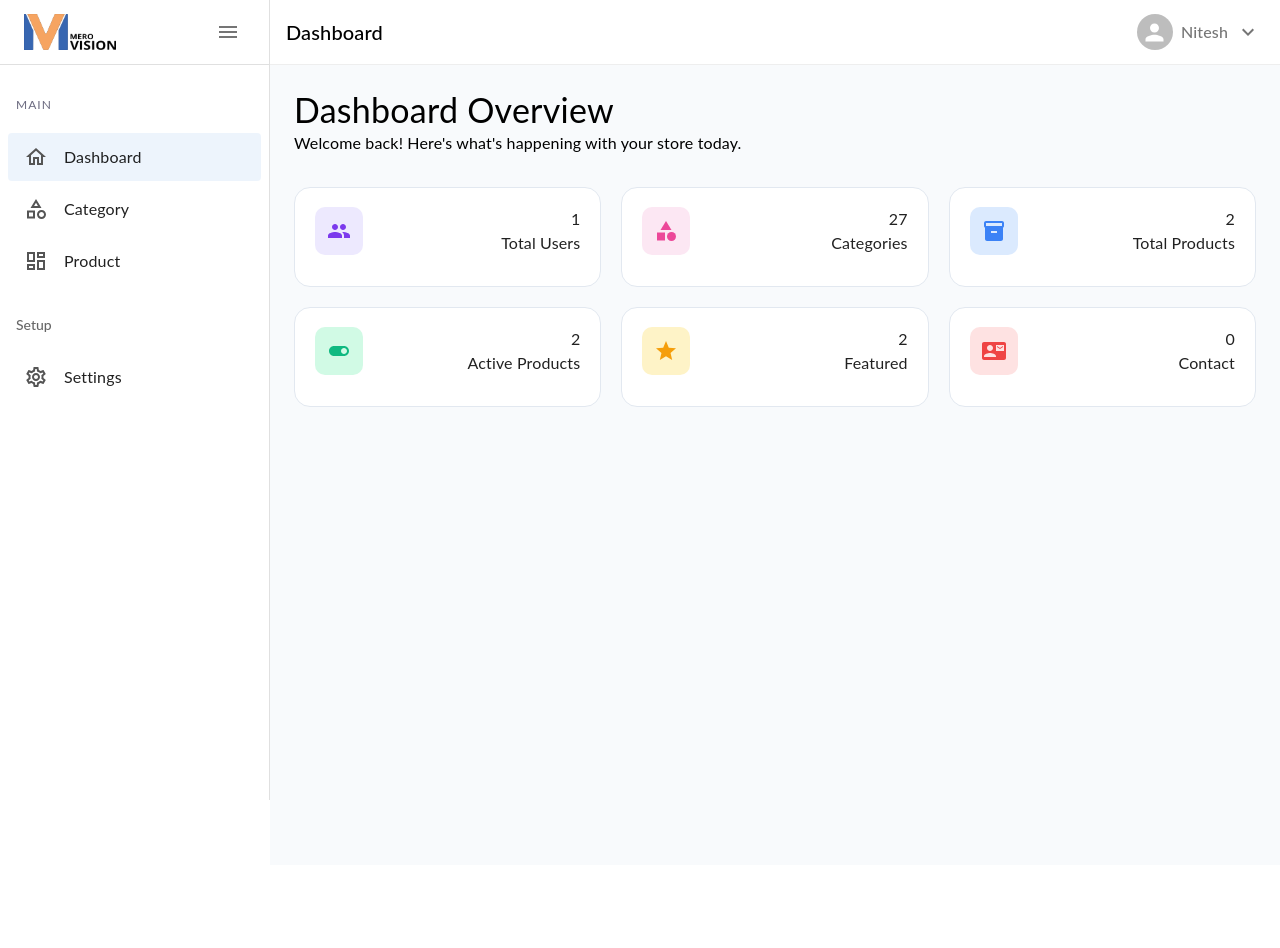
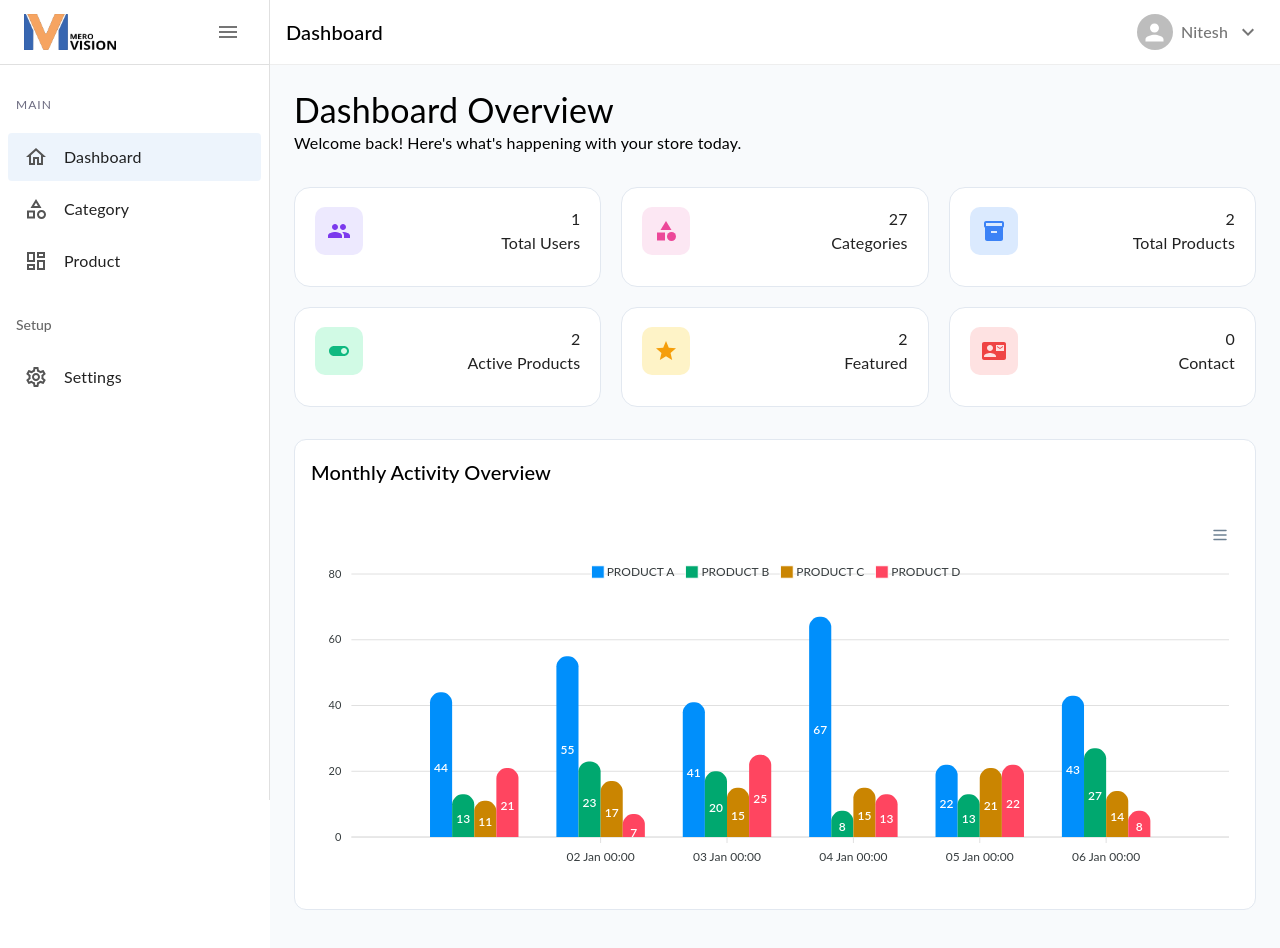
Before and after one commit to NiteshHamal/skfurniture, a React (Vite) app: page / in a window 1280 px wide. Shown: the top 948 px of the page. Before the commit the page ends 865 px from the top, so only its background shows below. Built offline with nearby package versions, Linux system fonts and the light colour scheme.

Commit message:
monthly activity chart dashboard

```diff
--- a/package.json
+++ b/package.json
@@ -16,6 +16,7 @@
     "@mui/material": "^7.3.8",
     "apexcharts": "^5.6.0",
     "react": "^19.2.0",
+    "react-apexcharts": "^2.0.1",
     "react-dom": "^19.2.0",
     "react-router-dom": "^7.13.0"
   },
--- /dev/null
+++ b/src/components/dashboard/MonthlyAcitvityChart.jsx
@@ -0,0 +1,90 @@
+import { Card, CardContent } from '@mui/material'
+import React from 'react'
+import ReactApexChart from 'react-apexcharts'
+
+function MonthlyAcitvityChart() {
+
+    const series = [
+        { name: 'PRODUCT A', data: [44, 55, 41, 67, 22, 43] },
+        { name: 'PRODUCT B', data: [13, 23, 20, 8, 13, 27] },
+        { name: 'PRODUCT C', data: [11, 17, 15, 15, 21, 14] },
+        { name: 'PRODUCT D', data: [21, 7, 25, 13, 22, 8] },
+    ]
+
+    const options = {
+        chart: {
+            type: 'bar',
+            height: 350,
+            stacked: false,
+            toolbar: {
+                show: true
+            },
+            zoom: {
+                enabled: false
+
+            }
+        },
+        responsive: [{
+            breakpoint: 480,
+            options: {
+                legend: {
+                    position: 'bottom',
+                    offsetX: -10,
+                    offsetY: 0
+                }
+            }
+        }],
+        plotOptions: {
+            bar: {
+                horizontal: false,
+                borderRadius: 10,
+                borderRadiusApplication: 'end', // 'around', 'end'
+                borderRadiusWhenStacked: 'last', // 'all', 'last'
+                dataLabels: {
+                    total: {
+                        enabled: true,
+                        style: {
+                            fontSize: '13px',
+                            fontWeight: 900
+                        }
+                    }
+                }
+            },
+        },
+        xaxis: {
+            type: 'datetime',
+            categories: ['01/01/2011 GMT', '01/02/2011 GMT', '01/03/2011 GMT', '01/04/2011 GMT',
+                '01/05/2011 GMT', '01/06/2011 GMT'
+            ],
+        },
+        legend: {
+            position: 'top',
+            offsetY: 40
+        },
+        fill: {
+            opacity: 1
+        }
+    }
+
+    return (
+        <>
+            <Card
+                elevation={0}
+                sx={{
+                    borderRadius: 4,
+                }}
+            >
+                <CardContent>
+                    <ReactApexChart
+                        options={options}
+                        series={series}
+                        type="bar"
+                        height={350}
+                    />
+                </CardContent>
+            </Card>
+        </>
+    )
+}
+
+export default MonthlyAcitvityChart
--- a/src/pages/dashboard/Dashboard.jsx
+++ b/src/pages/dashboard/Dashboard.jsx
@@ -1,9 +1,9 @@
 import React from 'react'
-import Layout from '../../layout/Layout'
 import { Box, Grid, Typography } from '@mui/material'
 import Metricbar from '../../components/dashboard/Metricbar'
 import { Category, ContactMail, Inventory, People, Star, ToggleOn } from '@mui/icons-material'
 import { useRoutes } from 'react-router-dom'
+import MonthlyAcitvityChart from '../../components/dashboard/MonthlyAcitvityChart'
 
 const Dashboard = () => (
     <>
@@ -20,7 +20,7 @@ const Dashboard = () => (
             <Grid container spacing={2.5} sx={{ mb: 4 }}>
                 <Grid size={{ xs: 12, sm: 6, md: 4 }}>
                     <Metricbar
-                    icon={<People/>}
+                        icon={<People />}
                         value={1}
                         title="Total Users"
                         iconBgColor='#ede9fe'
@@ -29,7 +29,7 @@ const Dashboard = () => (
                 </Grid>
                 <Grid size={{ xs: 12, sm: 6, md: 4 }}>
                     <Metricbar
-                    icon={<Category/>}
+                        icon={<Category />}
                         value={27}
                         title="Categories"
                         iconBgColor='#fce7f3'
@@ -47,7 +47,7 @@ const Dashboard = () => (
                 </Grid>
                 <Grid size={{ xs: 12, sm: 6, md: 4 }}>
                     <Metricbar
-                        icon={<ToggleOn/>}
+                        icon={<ToggleOn />}
                         title={'Active Products'}
                         value={2}
                         iconBgColor={'#d1fae5'}
@@ -56,7 +56,7 @@ const Dashboard = () => (
                 </Grid>
                 <Grid size={{ xs: 12, sm: 6, md: 4 }}>
                     <Metricbar
-                        icon={<Star/>}
+                        icon={<Star />}
                         title={'Featured'}
                         value={2}
                         iconBgColor={'#fef3c7'}
@@ -65,7 +65,7 @@ const Dashboard = () => (
                 </Grid>
                 <Grid size={{ xs: 12, sm: 6, md: 4 }}>
                     <Metricbar
-                        icon={<ContactMail/>}
+                        icon={<ContactMail />}
                         title={'Contact'}
                         value={0}
                         iconBgColor={'#fee2e2'}
@@ -74,6 +74,27 @@ const Dashboard = () => (
                 </Grid>
             </Grid>
 
+            <Grid container spacing={2.5} sx={{ mb: 4 }}>
+                <Grid size={{ xs: 12 }}
+                sx={{
+                    border: '1px solid #e2e8f0',
+                    backgroundColor: '#fff',
+                    borderRadius: '12px'
+                    }}>
+                    <Typography variant="h6" sx={{ m: 2 }}>
+                        Monthly Activity Overview
+                    </Typography>
+                    <MonthlyAcitvityChart />
+                </Grid>
+            </Grid>
+
+            {/* Reacent User and Contacts */}
+            <Grid container spacing={2.5} sx={{ mb:4}}>
+                {/* Recent Products  */}
+            <Grid size={ {xs: 12 , md: 7}}>
+
+                </Grid>
+            </Grid>
         </Box>
     </>
 )
```
Also changed, not shown: 1 other file (tests, documents, lock files or other folders). Lines whose indentation alone changed are shown as unchanged.
